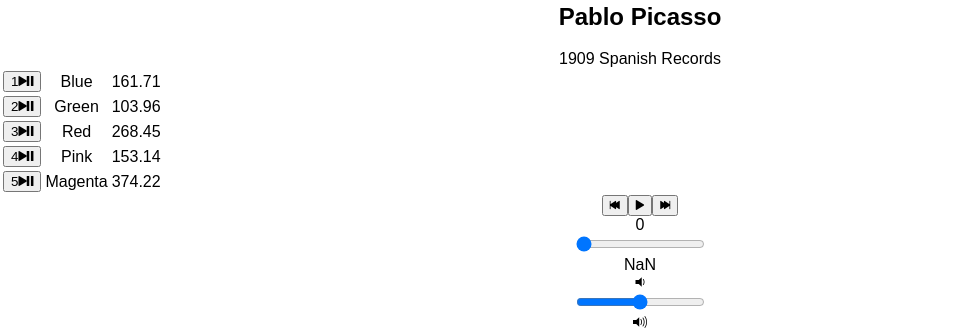
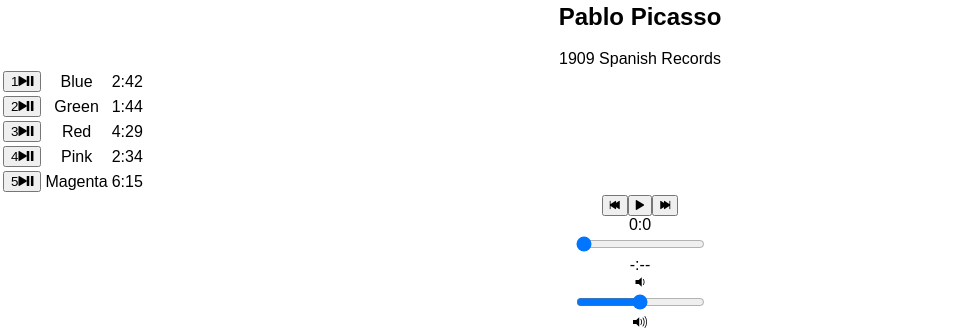
Before and after one commit to Justinelliott11375/bloc-jams-react, a React (Create React App) app: page /album/the-colors in a window 1280 px wide. Shown: the part 720-1049 px from the top of the page, without its empty margins (0-980 px from the left). Built offline with nearby package versions, Linux system fonts and the light colour scheme.

Commit message:
add volume slider functionality and time format function

```diff
--- a/src/components/Album.js
+++ b/src/components/Album.js
@@ -15,11 +15,13 @@
       currentSong: album.songs[0],
       currentTime: 0,
       duration: album.songs[0].duration,
-      isPlaying: false
+      isPlaying: false,
+      currentVolume: 0.8
     };
 
     this.audioElement = document.createElement('audio');
     this.audioElement.src = album.songs[0].audioSrc;
+    this.audioElement.volume = 0.8
   }
 
   play() {
@@ -88,6 +90,24 @@
     this.setState({ currentTime: newTime });
   }
 
+  formatTime(e) {
+    var minutes = Math.floor(e / 60);
+    var seconds = Math.ceil(e % 60);
+    var formattedTime = String(minutes) + ":" + String(seconds);
+    if (isNaN(e)) {
+      return "-:--";
+    }
+    else {
+    return formattedTime;
+    }
+  }
+
+  handleVolumeChange(e){
+    const newVolume = e.target.value;
+    this.audioElement.volume = newVolume;
+    this.setState({ currentVolume: newVolume });
+  }
+
   render () {
     return (
       <section className="album">
@@ -116,7 +136,7 @@
                     </button>
                   </td>
                   <td className="song-title">{song.title}</td>
-                  <td className="song-duration">{song.duration}</td>
+                  <td className="song-duration">{this.formatTime(song.duration)}</td>
                 </tr>
               )
             }
@@ -131,6 +151,8 @@
           handlePrevClick={() => this.handlePrevClick()}
           handleNextClick={() => this.handleNextClick()}
           handleTimeChange={(e) => this.handleTimeChange(e)}
+          handleVolumeChange={(e) => this.handleVolumeChange(e)}
+          formatTime={(e) => this.formatTime(e)}
         />
       </section>
     );
--- a/src/components/PlayerBar.js
+++ b/src/components/PlayerBar.js
@@ -16,7 +16,7 @@
           </button>
         </section>
         <section id="time-control">
-          <div className="current-time">{this.props.currentTime}</div>
+          <div className="current-time">{this.props.formatTime(this.props.currentTime)}</div>
           <input
             type="range"
             className="seek-bar"
@@ -26,11 +26,19 @@
             step="0.01"
             onChange={this.props.handleTimeChange}
           />
-          <div className="total-time">{this.props.duration}</div>
+        <div className="total-time">{this.props.formatTime(this.props.duration)}</div>
         </section>
         <section id="volume-control">
           <div className="icon ion-volume-low"></div>
-            <input type="range" classNamne="seek-bar" valu="80" />
+            <input
+              type="range"
+              className="seek-bar"
+              value={this.props.currentVolume}
+              max="1"
+              min="0"
+              step="0.01"
+              onChange={this.props.handleVolumeChange}
+            />
           <div className="icon ion-volume-high"></div>
         </section>
       </section>
```
